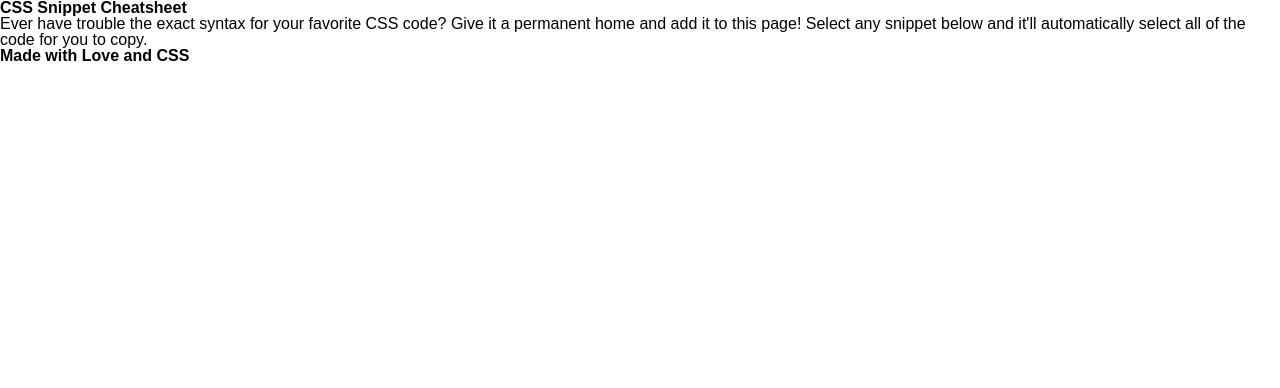
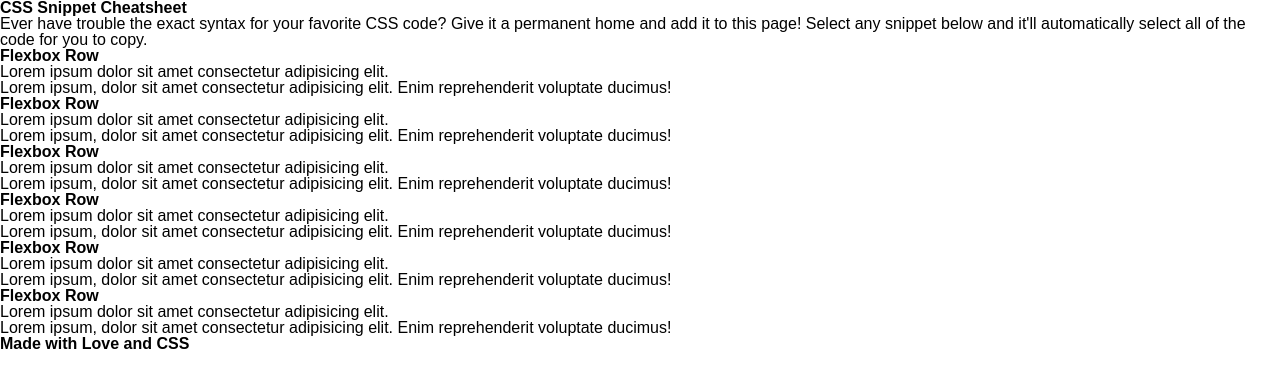
Before and after one commit to andykb9b13/css-code-snippets, a plain HTML site: page index.html in a window 1280 px wide. Drawn offline with Linux system fonts and the light colour scheme.

Commit message:
semantic box structure

```diff
--- a/index.html
+++ b/index.html
@@ -13,39 +13,81 @@
             <p>Ever have trouble the exact syntax for your favorite CSS code? Give it a permanent home and add it to this page! Select any snippet below and it'll automatically select all of the code for you to copy.</p>
         </header>
         <main>
-            <section class="flexbox-row">
+            <section>
+                <div class="outerbox">
                     <div>
-
+                        <h2>Flexbox Row</h2>
                     </div>
-            </section >
-
-            <section class="flexbox-column">
-                <div>
-
+                    <p>Lorem ipsum dolor sit amet consectetur adipisicing elit.
+                    </p>
+                    <div class="boxcontent">
+                        <p>Lorem ipsum, dolor sit amet consectetur adipisicing elit. Enim reprehenderit voluptate ducimus!</p>
                     </div>
-            </section >
-
-            <section class="css-grid">
-                <div>
-
                 </div>
             </section>
 
-            <section class="linear-grad">
+            <section>
+                <div class="outerbox">
                     <div>
-
+                        <h2>Flexbox Row</h2>
+                    </div>
+                    <p>Lorem ipsum dolor sit amet consectetur adipisicing elit.
+                    </p>
+                    <div class="boxcontent">
+                        <p>Lorem ipsum, dolor sit amet consectetur adipisicing elit. Enim reprehenderit voluptate ducimus!</p>
+                    </div>
                 </div>
             </section>
 
-            <section class="box-trans">
+            <section>
+                <div class="outerbox">
                     <div>
-
+                        <h2>Flexbox Row</h2>
+                    </div>
+                    <p>Lorem ipsum dolor sit amet consectetur adipisicing elit.
+                    </p>
+                    <div class="boxcontent">
+                        <p>Lorem ipsum, dolor sit amet consectetur adipisicing elit. Enim reprehenderit voluptate ducimus!</p>
+                    </div>
                 </div>
             </section>
 
-            <section class="overlay">
+            <section>
+                <div class="outerbox">
                     <div>
+                        <h2>Flexbox Row</h2>
+                    </div>
+                    <p>Lorem ipsum dolor sit amet consectetur adipisicing elit.
+                    </p>
+                    <div class="boxcontent">
+                        <p>Lorem ipsum, dolor sit amet consectetur adipisicing elit. Enim reprehenderit voluptate ducimus!</p>
+                    </div>
+                </div>
+            </section>
 
+            <section>
+                <div class="outerbox">
+                    <div>
+                        <h2>Flexbox Row</h2>
+                    </div>
+                    <p>Lorem ipsum dolor sit amet consectetur adipisicing elit.
+                    </p>
+                    <div class="boxcontent">
+                        <p>Lorem ipsum, dolor sit amet consectetur adipisicing elit. Enim reprehenderit voluptate ducimus!</p>
+                    </div>
+                </div>
+            </section>
+
+            <section>
+                <div class="outerbox">
+                    <div>
+                        <h2>Flexbox Row</h2>
+                    </div>
+                    <p>Lorem ipsum dolor sit amet consectetur adipisicing elit.
+                    </p>
+                    <div class="boxcontent">
+                        <p>Lorem ipsum, dolor sit amet consectetur adipisicing elit. Enim reprehenderit voluptate ducimus!</p>
+                    </div>
                 </div>
             </section>
         </main>
```
Lines whose indentation alone changed are shown as unchanged.
